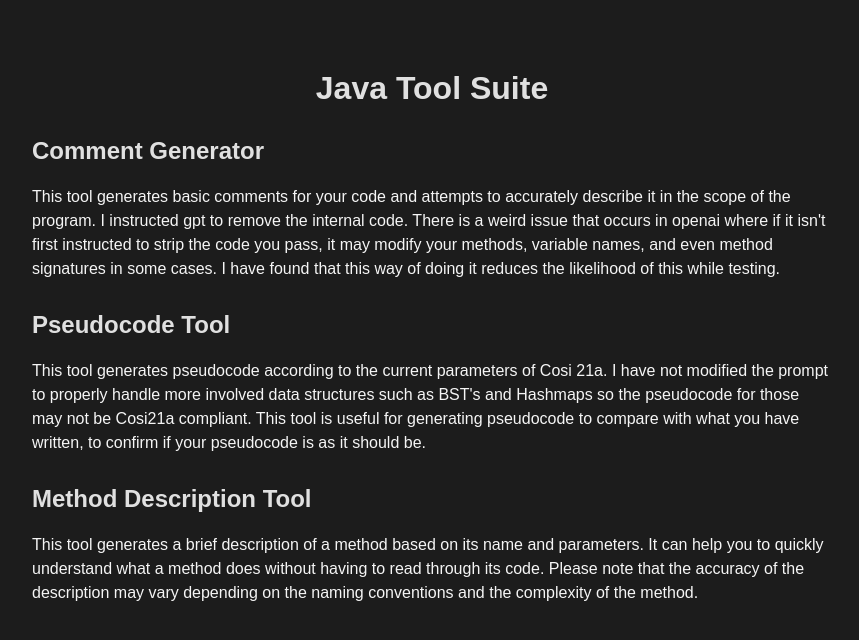
After one commit to AaronBakerBio/CS103A-Team7, a Flask app: page /about in a window 1280 px wide. The commit adds this page. Shown: the top 640 px of the page, without its empty margins (208-1067 px from the left). Run offline with Flask 2, Linux system fonts and the light colour scheme.

Commit message:
Improved color scheme and html aspects, added an about for section Aaron

```diff
--- a/app.py
+++ b/app.py
@@ -22,6 +22,11 @@ def process_request(prompt, new_prompt, htmlarg):
 def index():
     return render_template("Flaskdemo.html")
 
+
+
+@app.route("/about")
+def about():
+    return render_template("about.html")
 
 @app.route("/aaron", methods=['GET', 'POST'])
 def aaron():
--- /dev/null
+++ b/templates/about.html
@@ -0,0 +1,69 @@
+<!DOCTYPE html>
+<html>
+  <head>
+    <title>About Java Tool Suite</title>
+    <style>
+      body {
+        background-color: #1c1c1c;
+        color: #f5f5f5;
+        font-family: Arial, sans-serif;
+        margin: 0;
+        padding: 0;
+      }
+
+      .container {
+        max-width: 800px;
+        margin: 0 auto;
+        padding: 20px;
+      }
+
+      h1 {
+        color: #e0e0e0;
+        text-align: center;
+        margin-top: 50px;
+      }
+
+      h2 {
+        color: #e0e0e0;
+        margin-top: 30px;
+      }
+
+      p {
+        margin-top: 10px;
+        line-height: 1.5;
+      }
+    </style>
+  </head>
+  <body>
+    <div class="container">
+      <h1>Java Tool Suite</h1>
+      <h2>Comment Generator</h2>
+      <p>
+        This tool generates basic comments for your code and attempts to
+        accurately describe it in the scope of the program. I instructed gpt to
+        remove the internal code. There is a weird issue that occurs in openai
+        where if it isn't first instructed to strip the code you pass, it may
+        modify your methods, variable names, and even method signatures in some
+        cases. I have found that this way of doing it reduces the likelihood of
+        this while testing.
+      </p>
+      <h2>Pseudocode Tool</h2>
+      <p>
+        This tool generates pseudocode according to the current parameters of
+        Cosi 21a. I have not modified the prompt to properly handle more involved
+        data structures such as BST's and Hashmaps so the pseudocode for those
+        may not be Cosi21a compliant. This tool is useful for generating
+        pseudocode to compare with what you have written, to confirm if your
+        pseudocode is as it should be.
+      </p>
+      <h2>Method Description Tool</h2>
+      <p>
+        This tool generates a brief description of a method based on its name and
+        parameters. It can help you to quickly understand what a method does
+        without having to read through its code. Please note that the accuracy of
+        the description may vary depending on the naming conventions and the
+        complexity of the method.
+      </p>
+    </div>
+  </body>
+</html>
```
Also changed, not shown: templates/Flaskdemo.html (+63 -7 lines), templates/aaron.html (+54 -9 lines), templates/response.html (+43 -20 lines).
